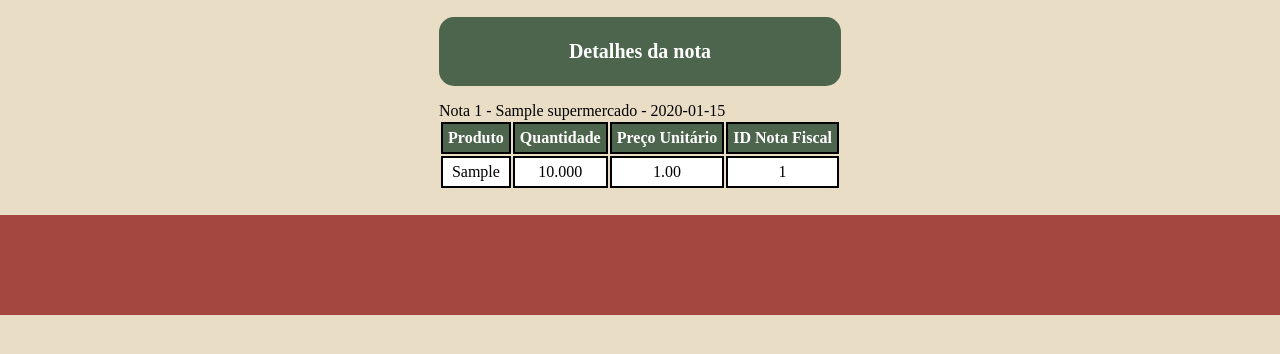
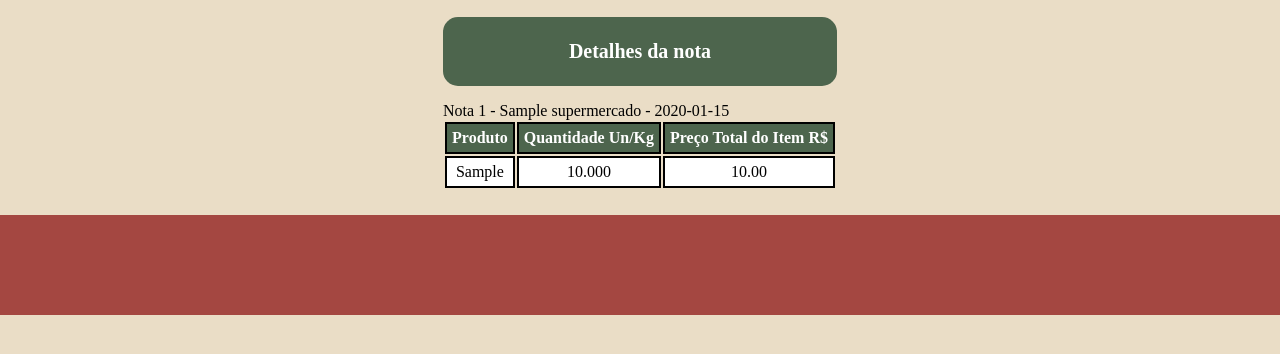
Before and after one commit to Boicote13/Controle_precos, a Django app: page /1/detalhes in a window 1280 px wide. Shown: the part 225-579 px from the top of the page. Run offline with Django 5.2, Linux system fonts and the light colour scheme; tables that the repository leaves empty hold one stand-in row (values such as "Sample post"); some web fonts are replaced.

Commit message:
fully functional to populate db with real data

```diff
--- a/notas_fiscais/admin.py
+++ b/notas_fiscais/admin.py
@@ -3,7 +3,6 @@ from django.contrib import admin
 # Register your models here.
 from django.contrib import admin
 from .models import Supermercado, NotaFiscal, ItemNotaFiscal
-
 class ItemNotaFiscalInline(admin.TabularInline):
     model = ItemNotaFiscal
     extra = 1
--- a/notas_fiscais/models.py
+++ b/notas_fiscais/models.py
@@ -6,6 +6,12 @@ class Supermercado(models.Model):
 
     def __str__(self):
         return f'{self.nome}'
+
+# class CategoriaProduto(models.Model):
+#     nome = models.CharField(max_length=100)
+
+#     def __str__(self):
+#         return f'{self.nome}'
 
 class NotaFiscal(models.Model):
     supermercado = models.ForeignKey(Supermercado, on_delete=models.CASCADE)
@@ -24,9 +30,19 @@ class NotaFiscal(models.Model):
 class ItemNotaFiscal(models.Model):
     nota_fiscal = models.ForeignKey(NotaFiscal, on_delete=models.CASCADE, related_name='itens')
     produto = models.CharField(max_length=50)
-    quantidade = models.DecimalField(max_digits=10, decimal_places=3, default=0.00)
+    quantidade = models.DecimalField(max_digits=10, decimal_places=3, default=1.00)
     preco_unitario = models.DecimalField(max_digits=10, decimal_places=2, default=0.00)
-    unidade_medida = models.CharField(max_length=20, default='un')
+    unidade_medida = models.CharField(max_length=20, default='un', choices={'un':'unidade', 'kg':'kilograma'})
+
+    class Categorias(models.TextChoices):
+        ALIMENTO = "alimento"
+        BEBIDA = "bebida"
+        HIGIENE = "higiene"
+        LIMPEZA = "limpeza"
+        OUTROS = "outros"
+        TEST = "test"
+
+    categoria = models.TextField(choices=Categorias)
 
     @property
     def preco_total(self):
@@ -41,9 +57,3 @@ class ItemNotaFiscal(models.Model):
 
     def __str__(self):
         return f"{self.quantidade} x {self.produto} - {self.nota_fiscal}"
-
-class CategoriaProduto(models.Model):
-    categoria = models.CharField(max_length=100)
-
-    def __str__(self):
-        return f'{self.categoria}'
--- a/notas_fiscais/static/notas_fiscais/style.css
+++ b/notas_fiscais/static/notas_fiscais/style.css
@@ -27,9 +27,11 @@ a.nav {
     color: white;
 }
 
-a:hover {
+a.nav:hover {
     background-color: rgb(234,221,198);
     color: rgb(77,101,77);
+    box-shadow: 10px 10px 5px;
+    border: 5px outset;
 }
 
 
@@ -140,9 +142,11 @@ input.notas {
     width: max-content;
 }
 
-input {
-    width: 40px;
+input, select {
+    width: 110px;
 }
+
+
 
 
 /* buttons */
@@ -152,6 +156,7 @@ a.add {
     color: rgb(164,71,65);
     margin: 5px;
     display: inline-flex;
+    width: 150px;
 }
 
 button {
--- a/notas_fiscais/templates/notas_fiscais/adicionar_itens.html
+++ b/notas_fiscais/templates/notas_fiscais/adicionar_itens.html
@@ -9,7 +9,7 @@
 
     <h3> Items da nota </h3>
 
-    <div style="display: grid; grid-template-columns: repeat(4, 120px);" id="itens-nota">
+    <div style="display: grid; grid-template-columns: repeat(5, 180px);" id="itens-nota">
         {{ formset.management_form }}
         {% for form in formset %}
         {{ form }}
--- a/notas_fiscais/templates/notas_fiscais/adicionar_nota.html
+++ b/notas_fiscais/templates/notas_fiscais/adicionar_nota.html
@@ -24,10 +24,6 @@
         {% csrf_token %}
 
         <h3>Dados da Nota</h3>
-        <div>
-            <label for="id_numero">Numero:</label>
-            <input type="text" name="numero" class="notas form-control" maxlength="50" required id="id_numero">
-        </div>
 
         <div>
             <label for="id_data_emissao">Data emissao:</label>
--- a/notas_fiscais/templates/notas_fiscais/detalhe_nota.html
+++ b/notas_fiscais/templates/notas_fiscais/detalhe_nota.html
@@ -10,9 +10,8 @@
         <thead>
             <tr class="header">
                 <th>Produto</th>
-                <th>Quantidade</th>
-                <th>Preço Unitário</th>
-                <th>ID Nota Fiscal</th>
+                <th>Quantidade Un/Kg</th>
+                <th>Preço Total do Item R$</th>
             </tr>
         </thead>
         {% for item in items_queryset %}
@@ -20,8 +19,7 @@
             <tr>
                 <td> {{ item.produto }}</td>
                 <td> {{ item.quantidade }}</td>
-                <td> {{ item.preco_unitario }}</td>
-                <td> {{ item.nota_fiscal_id }}</td>
+                <td> {{ item.preco_total|stringformat:".2f" }}</td>
             </tr>
         </tbody>
         {% endfor %}
--- a/notas_fiscais/templates/notas_fiscais/lista_notas.html
+++ b/notas_fiscais/templates/notas_fiscais/lista_notas.html
@@ -3,7 +3,7 @@
 {% block content %}
 <div class="page_content">
 <h2>Notas Fiscais Cadastradas</h2>
-<a href="{% url 'adicionar_nota' %}" class="add">Nova Nota +</a>
+<a href="{% url 'adicionar_nota' %}" class="add" style="width: 100px">Nova Nota +</a>
 
 <table class="table">
     <thead>
--- a/notas_fiscais/templates/notas_fiscais/lista_supermercado.html
+++ b/notas_fiscais/templates/notas_fiscais/lista_supermercado.html
@@ -3,7 +3,7 @@
 {% block content %}
 <div class="page_content">
 <h2>Supermercados Cadastrados</h2>
-<a href="{% url 'criar_supermercado' %}" class="add ">Novo Supermercado +</a>
+<a href="{% url 'criar_supermercado' %}" class="add" style="width: 160px">Novo Supermercado +</a>
 
 <table class="table">
     <thead>
--- a/notas_fiscais/views.py
+++ b/notas_fiscais/views.py
@@ -56,7 +56,7 @@ def detalhe_nota(request, nota_id):
 
     nota_fiscal = get_object_or_404(NotaFiscal, id=nota_id)
 
-    items = ItemNotaFiscal.objects.filter(nota_fiscal=nota_fiscal).values()
+    items = ItemNotaFiscal.objects.filter(nota_fiscal=nota_fiscal)
 
     return render(request, 'notas_fiscais/detalhe_nota.html', {
         'nota_fiscal' : nota_fiscal,
```
Also changed, not shown: notas_fiscais/forms.py (+1 -10 lines), notas_fiscais/templates/notas_fiscais/lista_items.html (+6 -2 lines).
